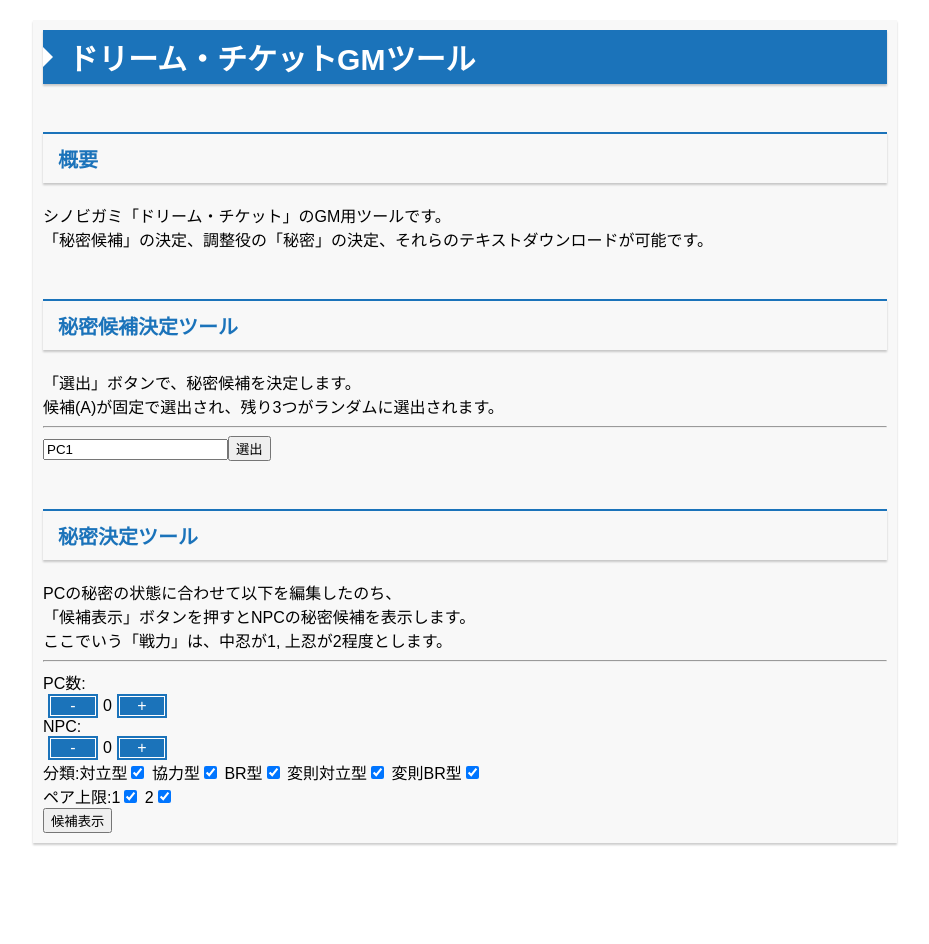
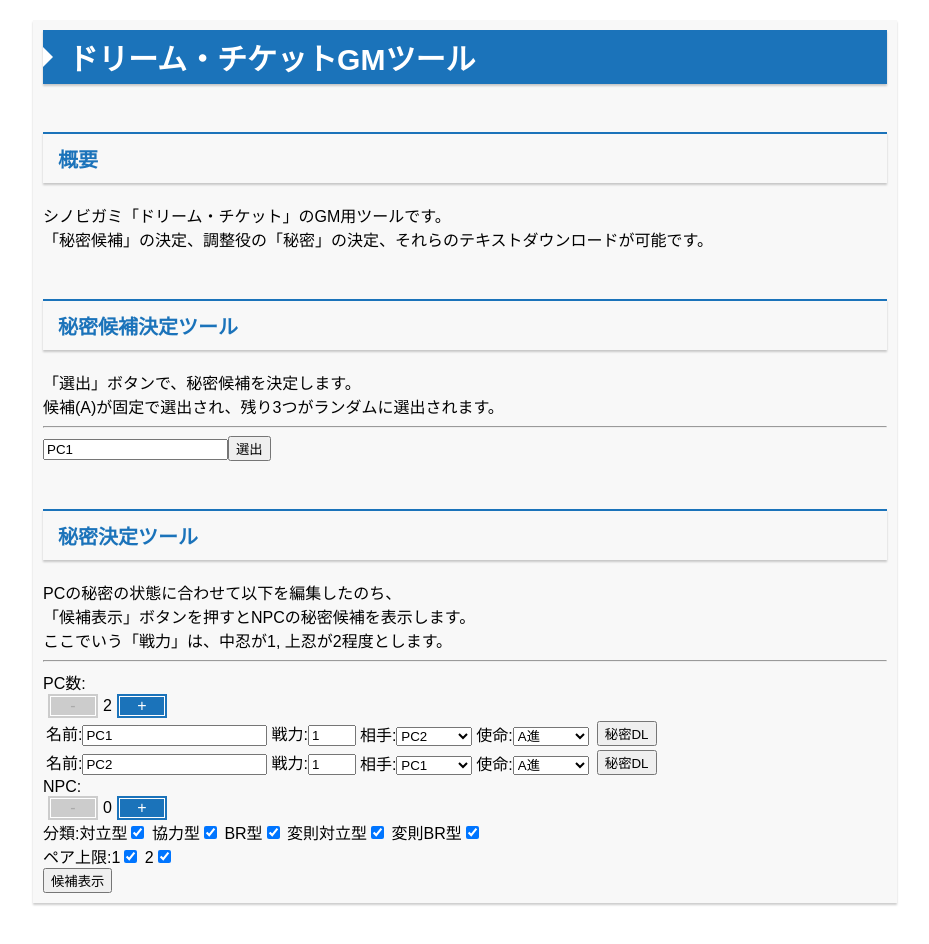
Before and after one commit to nece3/ticketTool, a React (Vite) app: page / in a window 1280 px wide. Shown: the top 944 px of the page, without its empty margins (175-1104 px from the left). Built offline with nearby package versions, Linux system fonts and the light colour scheme.

Commit message:
秘密内容と文面をシナリオv2.0に対応

```diff
--- a/src/index.css
+++ b/src/index.css
@@ -27,6 +27,7 @@
   position: absolute;
   top: 50%;
 }
+
 .msr_h203 {
   background: #F8F8F8;
   border-top: 2px solid #1B73BA;
@@ -40,6 +41,7 @@
   margin: 0 0 20px;
   padding: 10px 15px 10px;
 }
+
 .msr_h303 {
   border-bottom: 2px solid #1B73BA;
   font-size: 18px;
@@ -47,6 +49,7 @@
   margin: 0 0 20px;
   padding-bottom: 5px;
 }
+
 .msr_h403 {
   border-left: 2px solid #1B73BA;
   font-size: 16px;
@@ -55,10 +58,10 @@
   padding-left: 5px;
 }
 
-.msr_btn11 button{
+.msr_btn11 button {
   width: 230px;
-  padding:10px;
-  color:#ffffff;
+  padding: 10px;
+  color: #ffffff;
   font-size: 18px;
   font-family: sans-serif;
   line-height: 120%;
@@ -66,28 +69,30 @@
   text-decoration: none;
   background: #1B73BA;
   border: 2px solid #1B73BA;
-  -webkit-box-shadow:0px 0px 0px 1px #ffffff inset;
-  -moz-box-shadow:0px 0px 0px 1px #ffffff inset;
-  box-shadow:0px 0px 0px 1px #ffffff inset;
+  -webkit-box-shadow: 0px 0px 0px 1px #ffffff inset;
+  -moz-box-shadow: 0px 0px 0px 1px #ffffff inset;
+  box-shadow: 0px 0px 0px 1px #ffffff inset;
   display: block;
-  position:relative;
+  position: relative;
   -webkit-transition: 0.3s ease-out;
   -moz-transition: 0.3s ease-out;
   -o-transition: 0.3s ease-out;
   transition: 0.3s ease-out;
 }
-.msr_btn11 button:hover{
-  color:#ffffff;
+
+.msr_btn11 button:hover {
+  color: #ffffff;
   background: #67a8dd;
 }
-.msr_btn11 button:active{
-  color:#1B73BA;
+
+.msr_btn11 button:active {
+  color: #1B73BA;
   background: #ffffff;
   transition: 0s ease-out;
 }
 
 /*こっから適当に追加*/
-div.main-content{
+div.main-content {
   font-family: sans-serif;
   background: #F8F8F8;
   padding: 10px;
@@ -95,62 +100,80 @@ div.main-content{
   min-width: 720px;
   box-shadow: rgba(0, 0, 0, 0.2) 0px 2px 2px 0px;
 }
-.counterSpace{
+
+.counterSpace {
   margin: 5px;
   font-size: 130%;
 }
-.buttonSpace button{
-  width:50px;
+
+.buttonSpace button {
+  width: 50px;
   font-size: 1em;
   margin-left: 5px;
   margin-right: 5px;
   color: #fff;
   background: #1B73BA;
   border: 2px solid #1B73BA;
-  -webkit-box-shadow:0px 0px 0px 1px #ffffff inset;
-  -moz-box-shadow:0px 0px 0px 1px #ffffff inset;
-  box-shadow:0px 0px 0px 1px #ffffff inset;
+  -webkit-box-shadow: 0px 0px 0px 1px #ffffff inset;
+  -moz-box-shadow: 0px 0px 0px 1px #ffffff inset;
+  box-shadow: 0px 0px 0px 1px #ffffff inset;
   -webkit-transition: 0.3s ease-out;
   -moz-transition: 0.3s ease-out;
   -o-transition: 0.3s ease-out;
   transition: 0.3s ease-out;
 }
-.buttonSpace button:hover{
-  color:#ffffff;
+
+.buttonSpace button:hover {
+  color: #ffffff;
   background: #67a8dd;
 }
-.buttonSpace button:active{
-  color:#1B73BA;
+
+.buttonSpace button:active {
+  color: #1B73BA;
   background: #ffffff;
   transition: 0s ease-out;
 }
 
-input[type=number]{
+.buttonSpace button:disabled {
+  color: #aaa;
+  background: #ccc;
+  border: 2px solid #ccc;
+  cursor: not-allowed;
+  transition: none;
+}
+
+input[type=number] {
   width: 3em;
 }
 
-.tool_section{
+.tool_section {
   margin-top: 3em;
 }
 
-.result_table{
+.result_table {
   border: 2px solid #ddd;
 }
-.sep_vs{
+
+.sep_vs {
   color: #c00;
 }
-.bt_vs{
+
+.bt_vs {
   color: #0c0;
 }
-.bt_coop{
+
+.bt_coop {
   color: #00c;
 }
-.bt_br{
+
+.bt_br {
   color: #c00;
 }
-.bt_sp_vs{
+
+.bt_sp_vs {
   color: #0c6;
 }
-.bt_sp_br{
+
+.bt_sp_br {
   color: #c06;
 }
--- a/src/modules/PCForm.tsx
+++ b/src/modules/PCForm.tsx
@@ -7,7 +7,7 @@ export const ArrayCounter = <T,>(prop: ArrayCounterProp<T>) => {
   return (
     <div>
       <span className="buttonSpace">
-        <button onClick={prop.delete}>-</button>
+        <button onClick={prop.delete} disabled={!prop.decl_allowed}>-</button>
       </span>
       <span>{prop.array.length}</span>
       <span className="buttonSpace">
@@ -27,7 +27,7 @@ export const PCForm = (prop: PCFormProp) => {
   };
   return (
     <>
-      <ArrayCounter<PCData> array={dataList} add={add} delete={remove} />
+      <ArrayCounter<PCData> array={dataList} add={add} delete={remove} decl_allowed={prop.members.length>2} />
       <table>
         <tbody>
           {dataList.map((p, i) => (
--- a/src/modules/PageBody.tsx
+++ b/src/modules/PageBody.tsx
@@ -17,6 +17,7 @@ import { NominationArea } from "./NominationArea";
 import { CalcButton } from "./CalcButton";
 import { ResultTable } from "./ResultTable";
 import { ArrayCounter, PCForm, validatedPC } from "./PCForm";
+import { defaultPCList } from "./defaultData";
 
 const Abstruct = () => (
   <div className="tool_section">
@@ -37,7 +38,7 @@ export const PageBody = () => {
   );
 };
 const SecretTool = () => {
-  const [pcList, setPCList] = useState<PCData[]>([]);
+  const [pcList, setPCList] = useState<PCData[]>(defaultPCList);
   const [loadFinished, setLoadFinished] = useState(false);
   const [npcList, setNPCList] = useState<NPCData[]>([]);
   const [time, setTime] = useState<number>(0);
@@ -124,6 +125,7 @@ const SecretTool = () => {
           delete={() => {
             refresh({ npcListArg: npcList.slice(0, npcList.length - 1) });
           }}
+          decl_allowed={members.length>2}
         />
         {npcList.map((c, i) => (
           <NPCInput
--- /dev/null
+++ b/src/modules/defaultData.ts
@@ -0,0 +1,12 @@
+import { PCData, SecSelect } from "./secrets";
+
+const charas = [
+  { id: "PC1", name: "PC1", strength: 1 },
+  { id: "PC2", name: "PC2", strength: 1 },
+] as const;
+
+export const defaultPCList = charas.map((chara, idx)=>({
+    myCharacter: chara,
+    target: charas[1-idx],
+    secret: { key: "A", extra: [] } as SecSelect,
+})) as PCData[]
--- a/src/modules/secrets.ts
+++ b/src/modules/secrets.ts
@@ -61,15 +61,19 @@ export const secrets = {
       //いずれかのペアが、自分と、自分の想い人を含む
       return pairedWithLove(arg.pairs, arg.me);
     },
-    statement: (_:PCData)=>`
+    statement: (_: PCData) => `
 あなたは「(※1)」に思いを寄せている。
 
-あなたはこの機会を利用し、(※1)との距離を縮めたいと思っている。
-(※1)にもまた想い人がいるようだが、そのことで遠慮はしない。
-今回踏み込まなければ、あなたはきっと後悔するだろうから。
+あなたには、確かに取り戻したいものがある。
+だが、ただ取り戻すだけでは駄目だ。
+この人と一緒に、夢を見たい。過去を取り戻したい。
+そうすればきっと、2人の関係を未来に進める一歩を踏み出せるだろう。
+
+たとえ(※1)に他の想い人がいたとしても、これだけは譲れない。
+この想いは、あなたにとって逃すことのできない一歩なのだ。
 
 あなたの【本当の使命】は、
-「(※1)とペアになる」ことだ。
+「(※1)とペアになる」ことである。
 `,
   },
   B: {
@@ -84,15 +88,19 @@ export const secrets = {
       if (!like) return false;
       return pairedWithLove(arg.pairs, like);
     },
-    statement: (_:PCData)=>`
+    statement: (_: PCData) => `
 あなたは「(※1)」に思いを寄せている。
 
-しかし、あなたの好きな人にもまた、想い人がいるようだ。
-好きな人だから、幸せになって欲しい。
-そう思って、あなたはその恋を応援することに決めた。
+でも、あなたは気づいてしまった。
+自分の願いよりも、あの人の幸せを願っていることに。
+あなたの望みは、(※1)が正しい相手と夢を見ることだ。
+
+それはもしかしたら、お節介かもしれない。
+けれど、たとえ嫌われようと、この選択がきっとあの人のためになる。
+あなたはそう信じている。
 
 あなたの【本当の使命】は、
-「(※1)が、その想い人とペアになる」ことだ。
+「(※1)が、その想い人とペアになる」ことである。
 `,
   },
   C: {
@@ -114,13 +122,16 @@ export const secrets = {
         })
       );
     },
-    statement: (_:PCData)=>`
+    statement: (_: PCData) => `
 あなたは「(※1)」に思いを寄せている。
 
-しかし、あなたは今の全員の関係を心地よく思っており、
-誰かが関係を進めようとして、この関係が壊れてしまうことを恐れている。
-たとえそれがあなた自身の想いに蓋をし続けることになっても、
-あなたはこの「全員の関係」を、少しでも長く続けたいのだ。
+けれど、あなたには壊したくないものがある。
+それは、今この場所に流れている穏やかな空気かもしれないし、
+全員の距離感かもしれない。
+
+誰かの夢が叶ったとしても、あるいは叶ったからこそ、
+その代償として何かが失われるなら――
+あなたはその一歩を拒むだろう。
 
 あなたの【本当の使命】は、
 「片想いや両想いの2人組がペアにならない」ことである。
@@ -141,41 +152,50 @@ export const secrets = {
       if (!they) return false;
       return pairedWithLove(arg.pairs, they);
     },
-    statement: (_:PCData)=>`
+    statement: (_: PCData) => `
 あなたは「(※1)」に思いを寄せている。
 
-しかし、あなたは「(※2)」のことを無二の親友だと思っており、
-自分のことよりも、親友の恋が実ってほしいと願っている。
+でも、あなたには譲れないものがある。
+それは「(※2)」――あなたの大切な親友だ。
+あなたの願いよりも、その人の願いが叶う方が、ずっと報われる気がする。
+そして願わくば、親友の想いもまた、報われますように。
 
 あなたの【本当の使命】は、
 「(※2)が、その想い人とペアになる」ことである。
 `,
   },
   E: {
-    target: onlyMe,
+    target: except,
     extra: [],
-    name: "E自",
+    name: "E片",
     index: "候補(E)",
-    detail: "自分とペアになる。",
+    detail:
+      "\n[想い人が片想いをしている]→想い人が、その想い人とペアになる。\n[それ以外]→想い人とペアになる。",
     admit: (arg: admitArgs) => {
-      //いずれかのペアが、自分1人だけからなる
-      return arg.pairs.some(
-        (pair) => pair.includes(arg.me.myCharacter) && pair.length === 1
-      );
+      const { me, members } = arg
+      const like = findData({ members, me: me.target });
+      if (!like) return false;
+      const likelike = findData({ members, me: like.target });
+      if (!likelike) return false;
+      // 想い人が、その想い人の想い人と異なる(＝片想い)なら
+      if (like.myCharacter !== likelike.target)
+        // 想い人が、その想い人とペアとなることが使命
+        return pairedWithLove(arg.pairs, like)
+      // そうでなければ、自分が想い人とペアとなることが使命
+      return pairedWithLove(arg.pairs, me)
     },
-    statement: (_:PCData)=>`
-あなたは「あなた」に思いを寄せている。
-そう、あろうことか、あなたはあなた自身
-(あるいは、あなた自身の中にいる何か)に恋をしてしまったのだ。
+    statement: (_: PCData) => `
+あなたは「(※1)」に思いを寄せている。
 
-あなたはこのけして叶わない恋に胸を痛めていたが、
-このチケットは、2人ではなく1人で使うことで、
-使った者の望む夢が見られるという。
+ただ、あなたは「報われぬ恋」について、思うところがある。
+報われる可能性がどんなに小さくとも、チャンスは与えられるべきではないかと。
+そして、(※1)がそのような恋に身を置いているのならば、
+あなた自身のことは置いて、そのチャンスを与えてやりたい。
+それはきっと、あなたの失ったものより大切なことだ。
 
-その場所でなら、あなたはあなたの焦がれる人と会えるかもしれない。
-
-あなたの【本当の使命】は、
-「自分自身とペアになる」(＝自分1人だけのペアを作る)ことである。
+あなたの【本当の使命】は、「(※1)とペアになる」ことだが、
+(※1)が片想いをしている場合に限り、
+あなたの【本当の使命】は「(※1)がその想い人とペアになる」ことに変更される。
 `,
   },
   F: {
@@ -206,20 +226,20 @@ export const secrets = {
       const coupled = both.filter((c) => pairedWithLove(arg.pairs, c));
       return coupled.length === Math.min(both.length, arg.pairs.length);
     },
-    statement: (_:PCData)=>`
+    statement: (_: PCData) => `
 あなたは「(※1)」に思いを寄せている。
 
-しかし、あなたは思いが通じ合うことの難しさを知っている。
-もしもこの中に両想いである2人組がいるのならば、
-「ドリーム・チケット」は彼らのために使われるべきだと思っている。
+けれど、あなたは知っている。
+想いが通じ合うことの難しさと、奇跡のような両想いがどれほど尊いかを。
+ならば、夢の中で救われるべきは、そういう2人なのだと思う。
 
 あなたの【本当の使命】は「(※1)とペアになる」ことだが、
 この中に両想いの2人組がいれば、あなたの【本当の使命】は
 「両想いの2人組によるペアを、可能な限り多く作る」ことに変更される。
 
-なお、あなたは両想いの気配を何となく察知できる。
-あなたはセッション中、この中に両想いの2人組が何組いるか
-秘密裏に確認することができる(誰と誰が両想いかまでは分からない)。
+両想いを重視するあなたは、自分と(※1)との関係にも敏感である。
+あなたは(※1)の好きな人を把握している。
+(メインフェイズ開始後、GMから通達される)
 `,
   },
   G: {
@@ -234,18 +254,21 @@ export const secrets = {
         (pair) => pair.includes(arg.me.myCharacter) && pair.length === 1
       );
     },
-    statement: (_:PCData)=>`
+    statement: (_: PCData) => `
 あなたは「(※1)」に思いを寄せている。
 
-しかし、あなたは極度のヘタレでもある。
-好きな人と2人きりの時間を過ごすなどすれば、嫌われてしまうことは確実だ。
+しかし、あなたには自信がない。
+自分の気持ちを伝えれば、嫌われてしまう気がしてならない。
 
-しかし、このチケットは、2人ではなく1人で使うことで、
-使った者の望む夢が見られるという。
-ならば、あなたの望むものは、都合のよい夢だ。
-あなたの夢の中に存在する(※1)になら、きっとあなたを好いてもらえる。
+このチケットは、ひとりで使えば、自分の望む夢が見られるという。
+夢の中でだけなら、(※1)が自分を好いてくれる世界があるのではないか。
 
-あなたの【本当の使命】は「自分自身とペアになる」ことだ。
+ひとりで見る夢では、何も取り戻すことはできない？
+そんなことは分かっている。でも、これでいいんだ。
+たった一夜、望む夢で、望む人に会えさえすれば。
+
+あなたの【本当の使命】は、
+「自分1人だけのペアを作る」ことである。
 `,
   },
   H: {
@@ -272,39 +295,34 @@ export const secrets = {
       //それ以外なら、想い人とペアになることが使命
       return pairedWithLove(arg.pairs, arg.me);
     },
-    statement: (p:PCData)=>{
+    statement: (p: PCData) => {
       const pre_st = `
 あなたは「(※1)」に思いを寄せている。
 
-しかし、あなたには気になっていることがある。「(※2)」のことだ。
-…ひょっとして(※2)は、あなたのことが好きなのでは？
+だが、あなたの心は揺れている。「(※2)」の視線が気になるからだ。
+もしかしたら、(※2)はあなたを想ってくれているのではないか？
 `;
       const mid_st_diff = `
-あなたと(※1)が両想いならその恋は諦めてもらうほかないが、
-そうでない場合、(※2)の想いを受け入れるのもやぶさかではない。
-それくらいには、あなたも(※2)のことを気に入っている。
+(※1)が自分を想ってくれるなら迷いはないが、
+もしそうでないなら――(※2)の手を取ることも悪くはないと思っている。
 
 あなたの【本当の使命】は「(※1)とペアになる」ことだが、
 (※1)の想い人があなたでなく、(※2)の想い人があなたならば、
 あなたの【本当の使命】は「(※2)とペアになる」ことに変更される。
 `;
       const mid_st_same = `
-もしそうであれば、(※2)の想いを受け入れるのもやぶさかではない。
-それくらいには、あなたも(※2)のことを気に入っている。
+もしそうであれば――(※2)の手を取ることも悪くはないと思っている。
+そう、これは(※2)があなたを好きだからそうするのだ。
+勘違いしないでほしい。
 
 あなたの【本当の使命】は「(※2)とペアになる」ことだが、
 (※2)の想い人があなたならば、
-あなたの【本当の使命】は変更…されず、「(※2)とペアになる」ことである。
+あなたの【本当の使命】は変更…されず、やはり「(※2)とペアになる」ことである。
 `;
-      const post_st = `
-なお、もしも『(※2)の想い人があなたでない』ことを、
-(ロールプレイや【秘密】によって)初めてあなたが知った時、
-あなたは変調表を1回振り、その変調を受ける。
-`;
-      if(p.target === p.secret.extra[0]){
-        return pre_st + mid_st_same + post_st;
-      }else{
-        return pre_st + mid_st_diff + post_st;
+      if (p.target === p.secret.extra[0]) {
+        return pre_st + mid_st_same;
+      } else {
+        return pre_st + mid_st_diff;
       }
     },
   },
--- a/src/modules/types.ts
+++ b/src/modules/types.ts
@@ -21,6 +21,7 @@ export type groups_proportion = {
 };
 
 export type ArrayCounterProp<T> = {
+  readonly decl_allowed: boolean;
   readonly array: readonly T[];
   readonly add: () => void;
   readonly delete: () => void;
```
